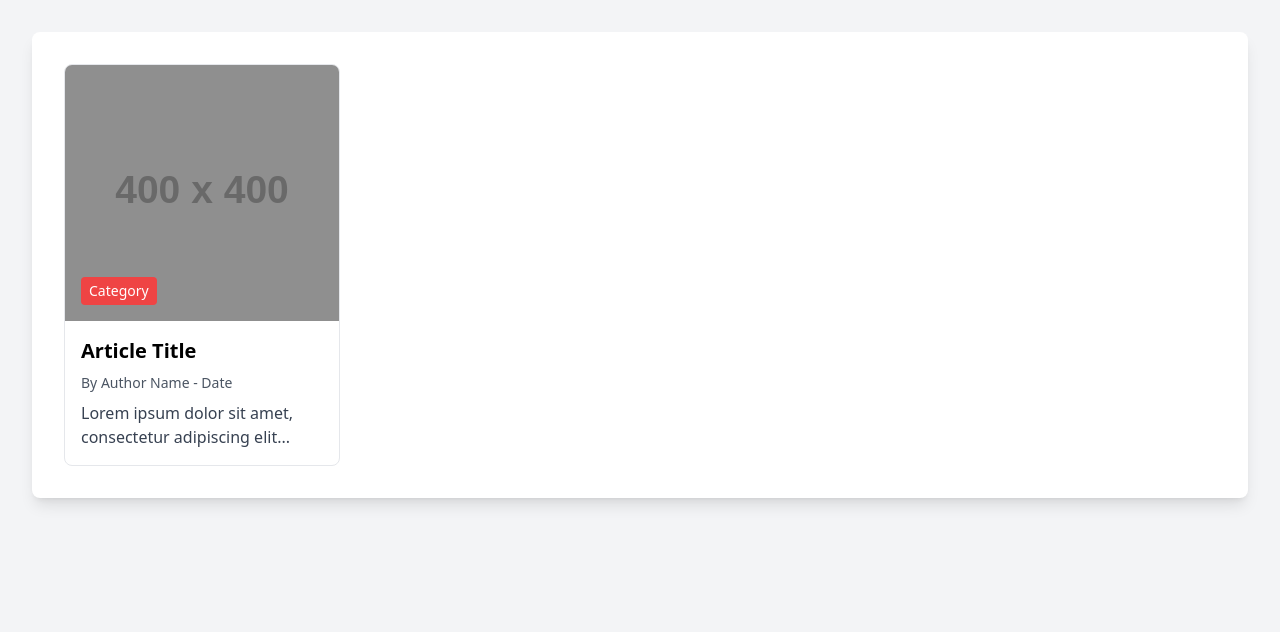
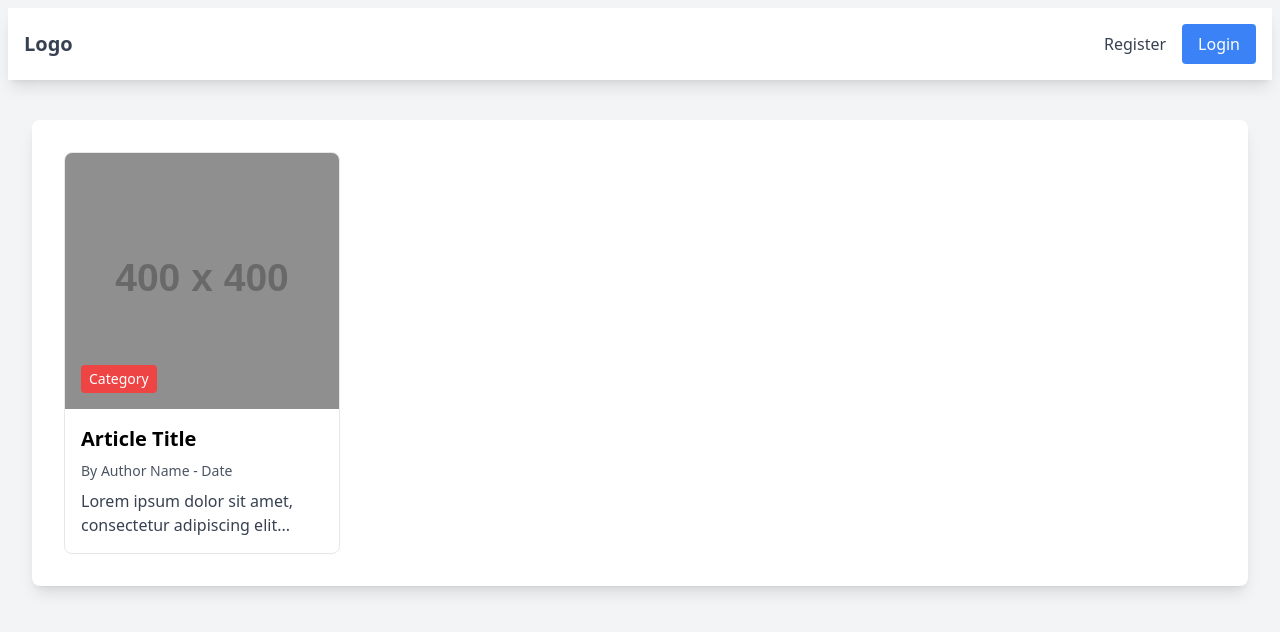
Before and after one commit to chiemezie1/BlogHorizon, a React (Create React App) app in the folder horizonclient/: page / in a window 1280 px wide. Shown: the top 632 px of the page. Built offline with nearby package versions, Linux system fonts and the light colour scheme.

Commit message:
home page

```diff
--- a/horizonclient/src/components/Navbar.js
+++ b/horizonclient/src/components/Navbar.js
@@ -1,7 +1,34 @@
-import React from "react";
+import React, { useState } from 'react';
 
-function Navbar() {
-  return <div>Navbar</div>;
+const Navbar = () => {
+    const [isLoggedIn, setIsLoggedIn] = useState(false);
+
+    return (
+        <nav className="bg-white shadow-lg m-2">
+            <div className="container mx-auto px-4 py-4 flex justify-between items-center">
+                {/* Logo on the Left */}
+                <div>
+                    <h1 className="text-xl font-bold text-gray-700">Logo</h1>
+                </div>
+
+                {/* Depending on login status, show appropriate links on the right */}
+                {isLoggedIn ? (
+                    <div className="flex space-x-4 items-center">
+                        <button className="bg-blue-500 text-white px-4 py-2 rounded hover:bg-blue-600">Create Post</button>
+                        <button onClick={() => setIsLoggedIn(false)} className="text-gray-700 hover:text-gray-900">Logout</button>
+                        <span className="text-gray-700 hover:text-gray-900 cursor-pointer">
+                            Profile 🚹
+                        </span>
+                    </div>
+                ) : (
+                    <div className="flex space-x-4">
+                        <button className="text-gray-700 hover:text-gray-900">Register</button>
+                        <button onClick={() => setIsLoggedIn(true)} className="bg-blue-500 text-white px-4 py-2 rounded hover:bg-blue-600">Login</button>
+                    </div>
+                )}
+            </div>
+        </nav>
+    );
 }
 
 export default Navbar;
--- a/horizonclient/src/pages/Home.js
+++ b/horizonclient/src/pages/Home.js
@@ -1,12 +1,12 @@
 import React from "react";
 import { bg } from "../svg/index"; // Import the bg variable
-
+import Navbar from "../components/Navbar";
 function Home() {
 
   return (
     <div className="flex flex-col min-h-screen bg-gray-100">
 
-        {/* <Header /> */}
+        <Navbar />
 
         <main className="flex-grow container mx-auto p-4 md:p-6 lg:p-8">
             <section className="bg-white rounded-lg shadow-lg p-4 md:p-6 lg:p-8 mb-6">
```
